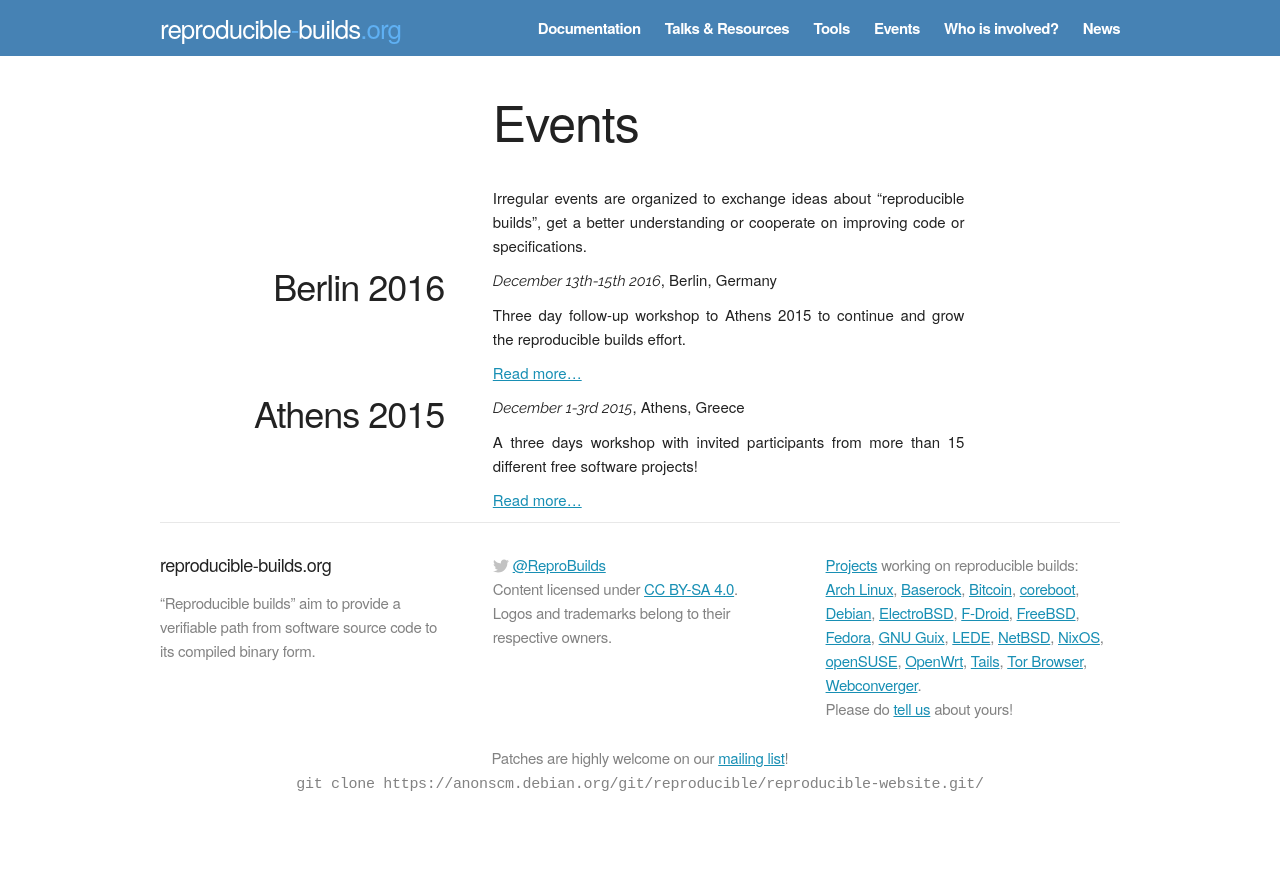
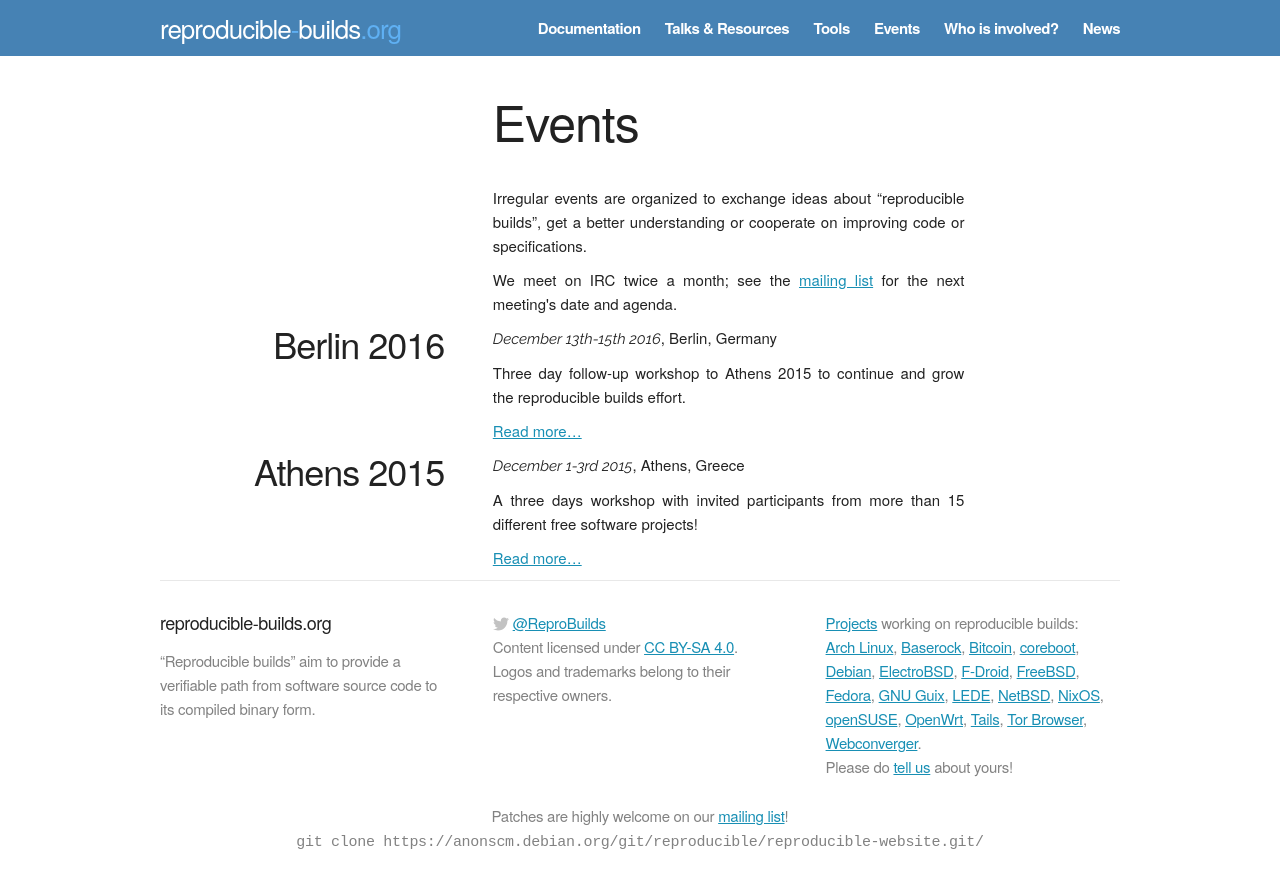
Before and after one commit to prototypefund/reproducible-website, a Jekyll site: the page built from events.html, in a window 1280 px wide. Shown: the top 888 px of the page. Built offline with Jekyll 4.4.1, drawn with Linux system fonts in a browser that asks for light colours; some web fonts are replaced.

Commit message:
events += IRC meeting

```diff
--- a/events.html
+++ b/events.html
@@ -12,6 +12,9 @@ order: 4
       Irregular events are organized to exchange ideas about “reproducible
       builds”, get a better understanding or cooperate on improving code
       or specifications.
+    </p>
+    <p>
+      We meet on IRC twice a month; see the <a href="/resources/">mailing list</a> for the next meeting's date and agenda.
     </p>
   </div>
 </div>
```
